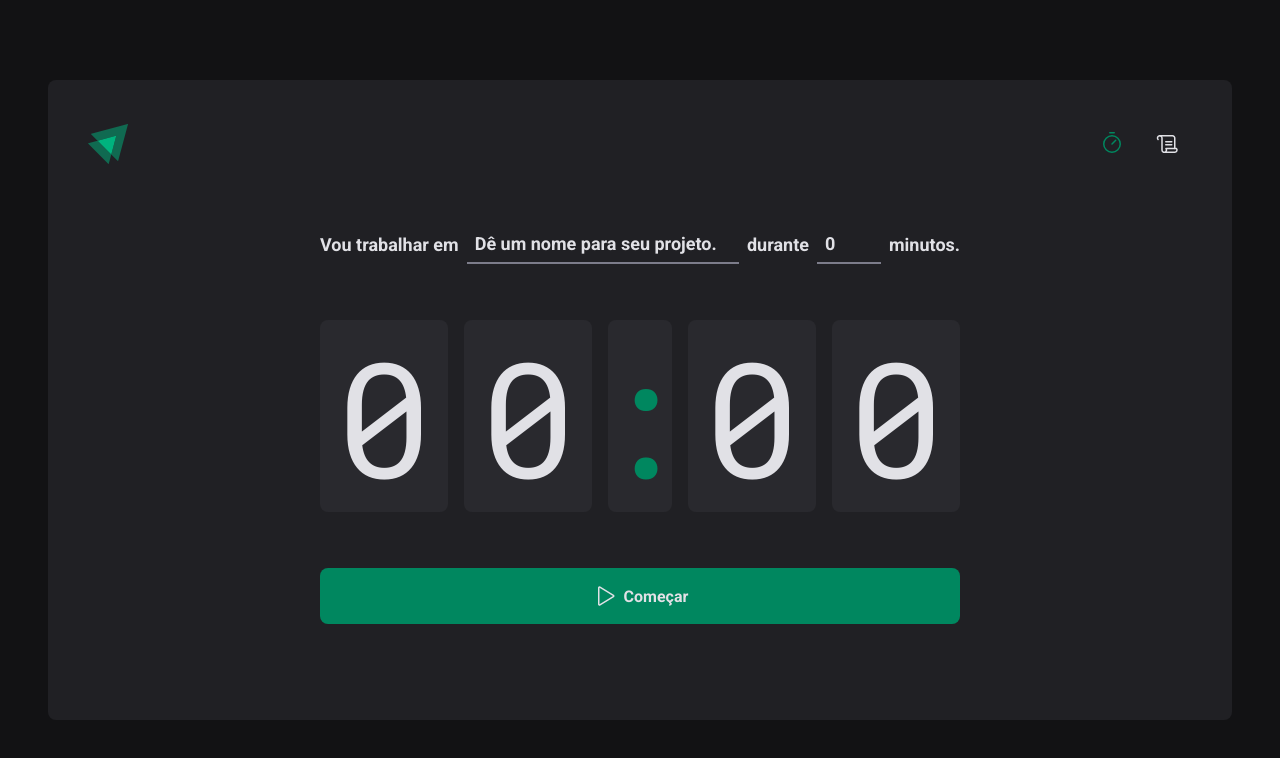
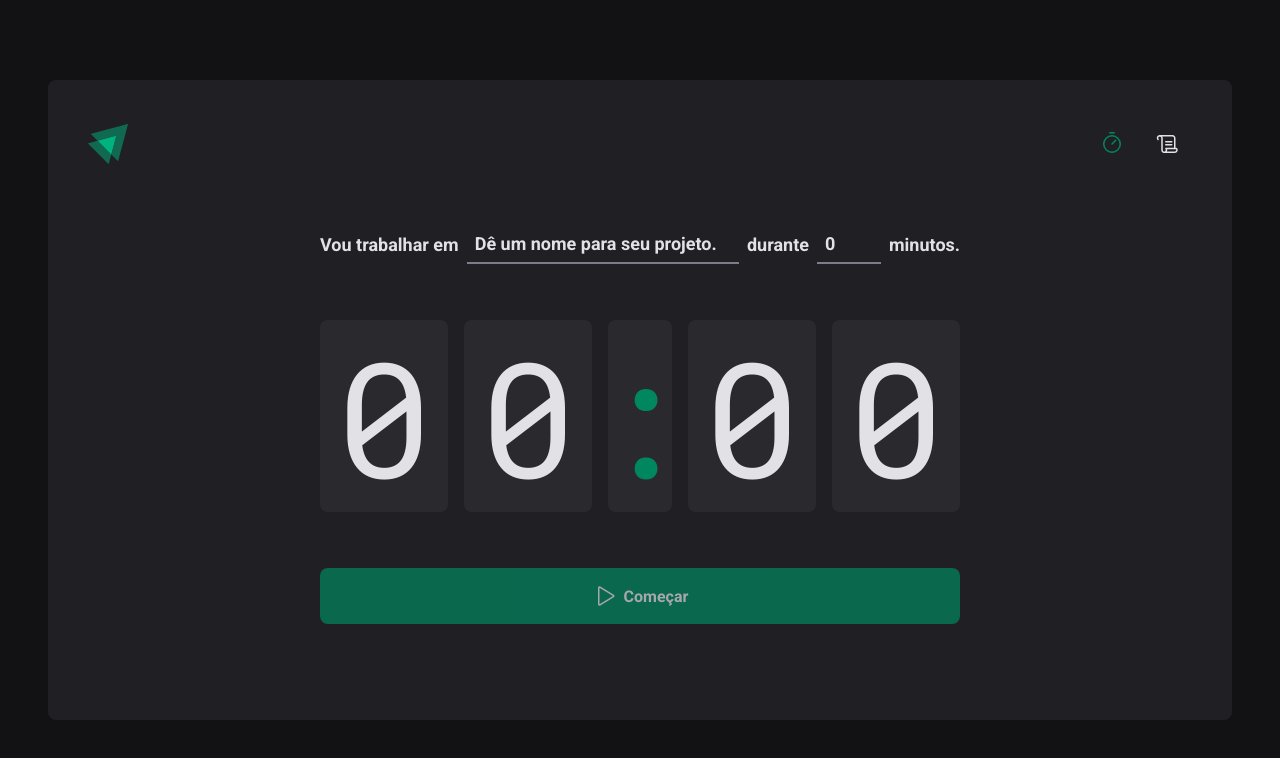
Before and after one commit to elsonaraujojr/02-ignite-timer, a React (Vite) app: page / in a window 1280 px wide. Shown: the top 758 px of the page. Built offline with nearby package versions, Linux system fonts and the light colour scheme.

Commit message:
Resetando formulário

```diff
--- a/src/pages/Home/index.tsx
+++ b/src/pages/Home/index.tsx
@@ -31,7 +31,7 @@
 
 export function Home() {
 
-  const { register, handleSubmit, watch, /* formState */ } = useForm<NewCycleFormData>({
+  const { register, handleSubmit, watch, /* formState */ reset } = useForm<NewCycleFormData>({
     resolver: zodResolver(newCycleFormValidationSchema),
     defaultValues: {
       task: '',
@@ -42,7 +42,7 @@
   function handleCreatNewCycle(data: NewCycleFormData) {
     console.log(data);
 
-
+    reset();
   }
 
   // console.log(formState.errors);
@@ -91,7 +91,7 @@
           <span>0</span>
         </CountdownContainer>
 
-        <StartCountdownButoon /*disabled={!isSubmitDisabled}*/ type="submit">
+        <StartCountdownButoon disabled={isSubmitDisabled} type="submit">
           <Play size={24} />
           Começar
         </StartCountdownButoon>
```
